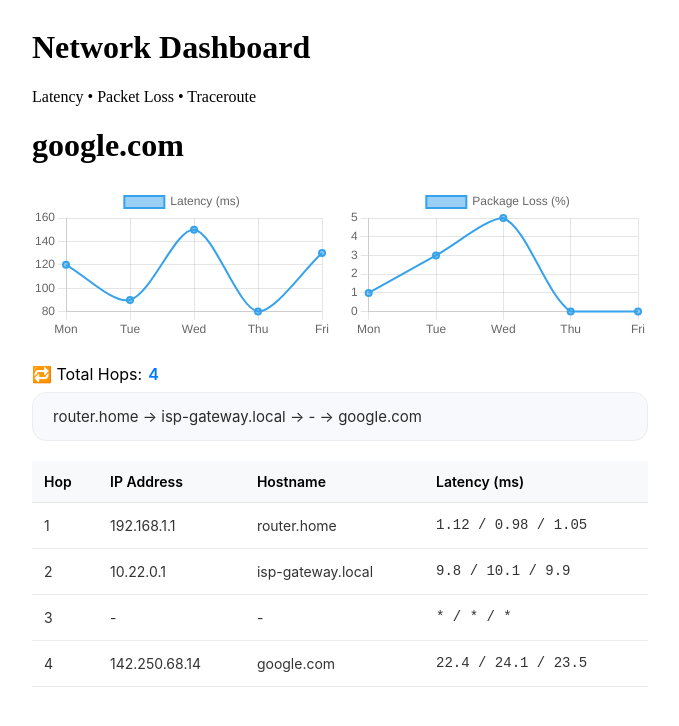
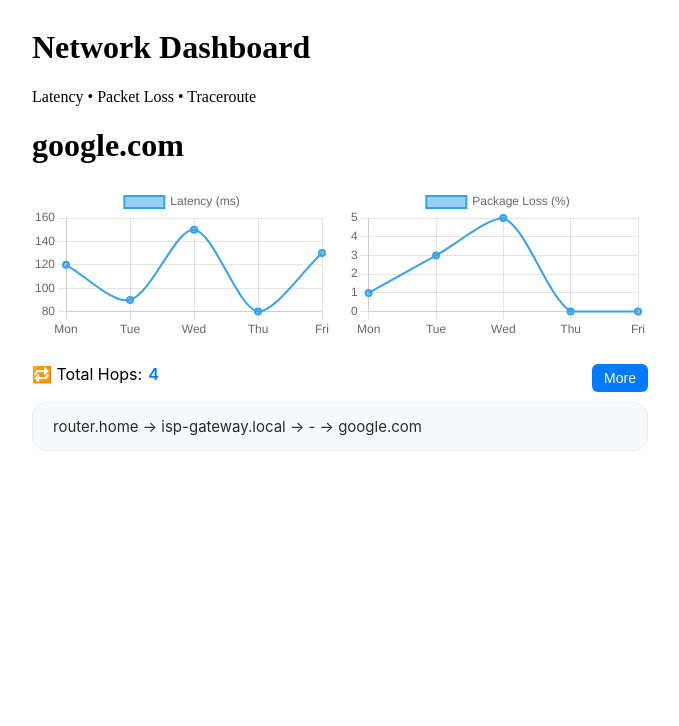
Before and after one commit to brojyf/NetworkDashboard, a React (Vite) app in the folder frontend/: page / in a window 1280 px wide. Shown: the top 726 px of the page, without its empty margins (300-979 px from the left). Built offline with nearby package versions, Linux system fonts and the light colour scheme.

Commit message:
refactor(Frontend): Extract all mock data into App.jsx

```diff
--- a/frontend/src/App.jsx
+++ b/frontend/src/App.jsx
@@ -6,19 +6,42 @@
 
   const data =  {
     website: "google.com",
-    latency_data: {
+    latency: {
       title: "Latency (ms)",
       labels: ["Mon", "Tue", "Wed", "Thu", "Fri"],
       data: [120, 90, 150, 80, 130]
     },
-    package_lost_data: {
+    package_lost: {
       title: "Package Loss (%)",
       labels: ["Mon", "Tue", "Wed", "Thu", "Fri"],
       data: [1, 3, 5, 0, 0]
     },
-    hop_data: {
-      count: 4,
-    }
+    hops: [
+      {
+        hop: 1,
+        ip: "192.168.1.1",
+        hostname: "router.home",
+        latency: [1.12, 0.98, 1.05]
+     },
+      {
+        hop: 2,
+        ip: "10.22.0.1",
+        hostname: "isp-gateway.local",
+        latency: [9.8, 10.1, 9.9]
+      },
+      {
+        hop: 3,
+        ip: null,
+        hostname: null,
+        latency: ["*", "*", "*"]
+      },
+      {
+        hop: 4,
+        ip: "142.250.68.14",
+        hostname: "google.com",
+        latency: [22.4, 24.1, 23.5]
+      }
+    ]
   }
 
   return (
@@ -27,9 +50,7 @@
           <Header />
         </div>
         <Section
-          website={data.website}
-          lat={data.latency_data}
-          packl={data.package_lost_data}
+          data={data}
          />
       </div>
   )
--- a/frontend/src/components/Section/Section.css
+++ b/frontend/src/components/Section/Section.css
@@ -8,3 +8,7 @@
   flex: 1;
   min-width: 0;
 }
+
+h1 {
+  size: 10px;
+}
--- a/frontend/src/components/Section/Section.jsx
+++ b/frontend/src/components/Section/Section.jsx
@@ -2,20 +2,22 @@
 import Traceroute from "../Traceroute/Traceroute";
 import "./Section.css"
 
-export default function Section({website, lat, packl, tr}) {
+export default function Section({data}) {
     return (
         <div>
-            <h1>{website}</h1>
+            <h1>{data.website}</h1>
             <div className="charts-row">
                 <LineChart
-                  graphData={lat}
+                  graphData={data.latency}
                  />
                 <LineChart
-                  graphData={packl}
+                  graphData={data.package_lost}
                  />
             </div>
             <div>
-                <Traceroute />
+                <Traceroute
+                  data={data.hops}
+                 />
             </div>
         </div>
     );
--- a/frontend/src/components/Traceroute/Traceroute.css
+++ b/frontend/src/components/Traceroute/Traceroute.css
@@ -34,14 +34,12 @@
   word-break: break-all;
 }
 
-/* ✅ 扁平表格 */
 .traceroute-table {
   width: 100%;
   border-collapse: collapse;
   font-size: 14px;
 }
 
-/* 表头：淡灰色底，扁平 */
 .traceroute-table thead th {
   text-align: left;
   padding: 12px 12px;
@@ -50,7 +48,6 @@
   border-bottom: 1px solid #e6e6e6;
 }
 
-/* 每一行变成卡片式 + hover效果 */
 .traceroute-table tbody tr {
   background: white;
   transition: background-color 0.15s ease-in-out;
@@ -66,7 +63,34 @@
   color: #333;
 }
 
-/* 右侧 latency 用等宽字体，看起来更整齐 */
 .traceroute-table td:last-child {
   font-family: "SF Mono", "Roboto Mono", monospace;
 }
+
+.hop-header {
+  display: flex;
+  justify-content: space-between;
+  align-items: center;
+  margin-bottom: 10px;
+}
+
+.hop-summary {
+  display: flex;
+  align-items: center;
+  font-size: 16px;
+}
+
+.toggle-btn {
+  padding: 6px 12px;
+  font-size: 14px;
+  border-radius: 6px;
+  background: #007aff;
+  color: white;
+  border: none;
+  cursor: pointer;
+  transition: opacity .2s ease-in-out;
+}
+
+.toggle-btn:hover {
+  opacity: 0.9;
+}
--- a/frontend/src/components/Traceroute/Traceroute.jsx
+++ b/frontend/src/components/Traceroute/Traceroute.jsx
@@ -1,19 +1,37 @@
-import { tracerouteData } from "./mockTraceroute";
+import { useState } from "react";
 import "./Traceroute.css";
 
-export default function Traceroute() {
-  const hopCount = tracerouteData.hops.length;
-  const hopSequence = tracerouteData.hops
-    .map((hop) => hop.hostname || "-") .join(" → ");
+export default function Traceroute({data}) {
+
+  const [showTable, setShowTable] = useState(false);
+
+  const hopCount = data.length;
+  const hopSequence = data
+    .map((hop) => hop.hostname || "-")
+    .join(" → ");
+
   return (
     <div className="traceroute-container">
+
+      <div className="hop-header">
         <div className="hop-summary">
           <span>🔁 Total Hops: </span>
           <span className="hop-number">{hopCount}</span>
         </div>
+
+        <button
+          className="toggle-btn"
+          onClick={() => setShowTable(!showTable)}
+        >
+          {showTable ? "Hide" : "More"}
+        </button>
+      </div>
+
       <div className="hop-path">
         {hopSequence}
       </div>
+
+      {showTable && (
         <table className="traceroute-table">
           <thead>
             <tr>
@@ -24,12 +42,13 @@
             </tr>
           </thead>
           <tbody>
-          {tracerouteData.hops.map((hop, index) => (
+            {data.map((hop, index) => (
               <tr key={index}>
                 <td>{hop.hop}</td>
                 <td>{hop.ip || "-"}</td>
                 <td>{hop.hostname || "-"}</td>
-              <td> {Array.isArray(hop.latency)
+                <td>
+                  {Array.isArray(hop.latency)
                     ? hop.latency.join(" / ")
                     : hop.latency}
                 </td>
@@ -37,6 +56,7 @@
             ))}
           </tbody>
         </table>
+      )}
     </div>
   );
 }
--- a/frontend/src/components/Traceroute/mockTraceroute.js
+++ /dev/null
@@ -1,30 +0,0 @@
-// mockTraceroute.js
-export const tracerouteData = {
-  target: "google.com",
-  hops: [
-    {
-      hop: 1,
-      ip: "192.168.1.1",
-      hostname: "router.home",
-      latency: [1.12, 0.98, 1.05]
-    },
-    {
-      hop: 2,
-      ip: "10.22.0.1",
-      hostname: "isp-gateway.local",
-      latency: [9.8, 10.1, 9.9]
-    },
-    {
-      hop: 3,
-      ip: null,
-      hostname: null,
-      latency: ["*", "*", "*"]
-    },
-    {
-      hop: 4,
-      ip: "142.250.68.14",
-      hostname: "google.com",
-      latency: [22.4, 24.1, 23.5]
-    }
-  ]
-};
```
Lines whose indentation alone changed are shown as unchanged.
